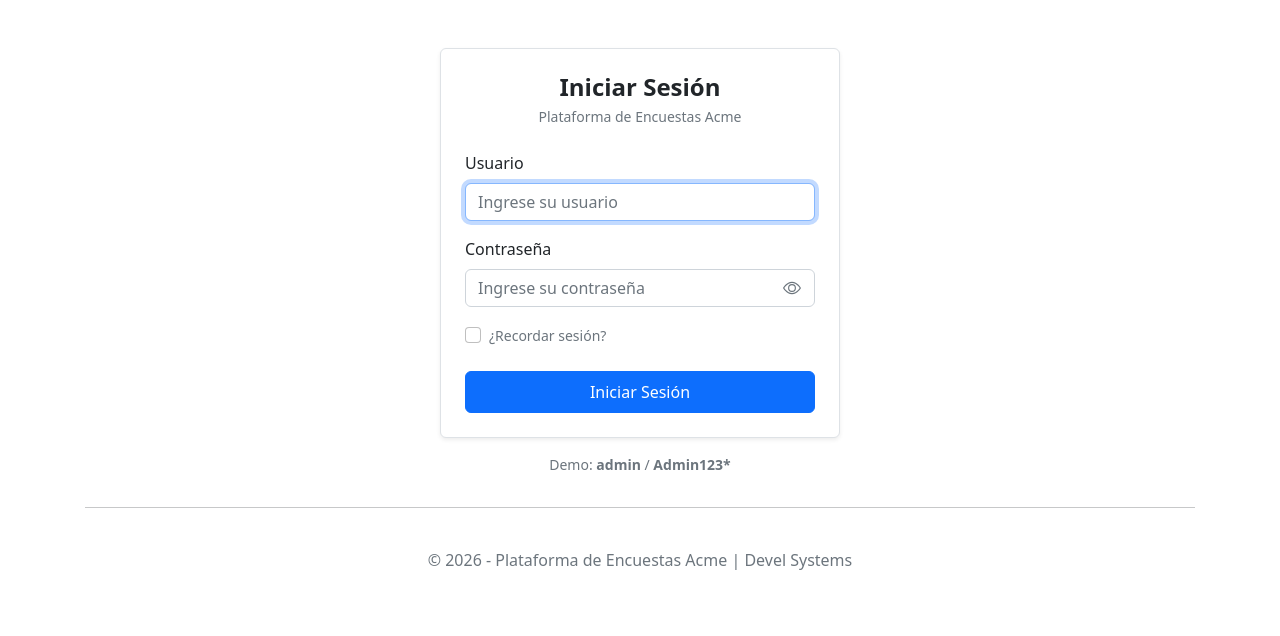
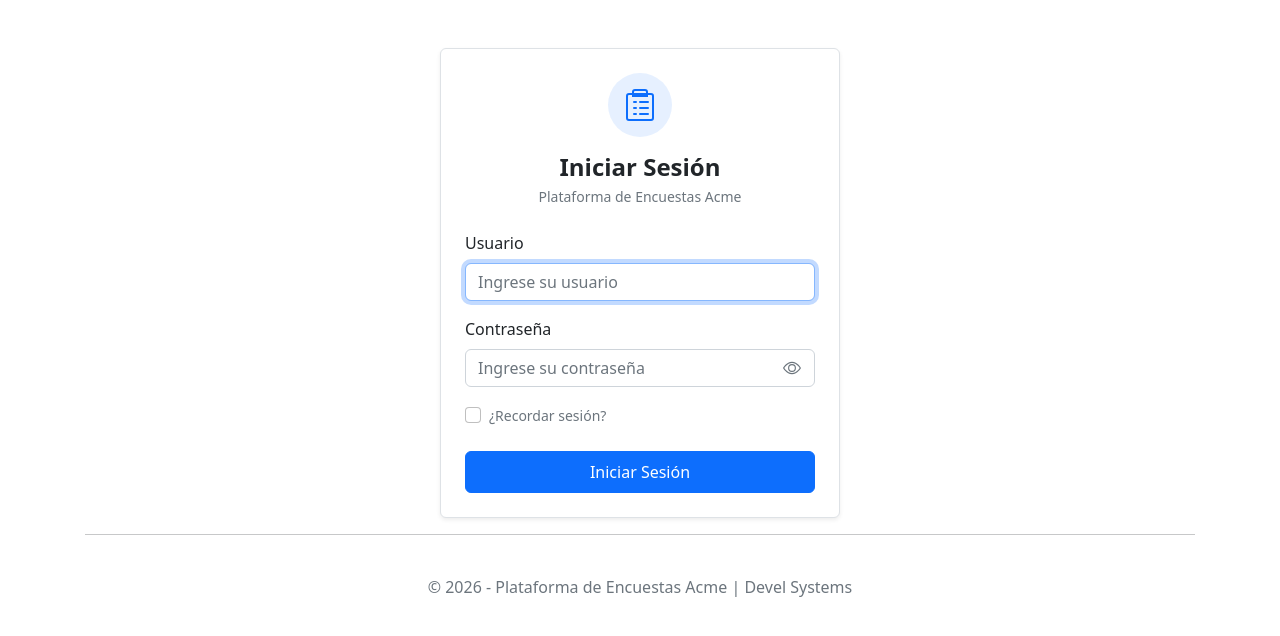
Before and after one commit to windows16/AcmeEncuestasWeb, an ASP.NET MVC app: template Views/Account/Login.cshtml in a window 1280 px wide. Shown: the top 636 px of the page. Run offline with ASP.NET Core 8 and stand-ins for ASP.NET MVC 5, Linux system fonts and the light colour scheme; the template is opened without the code that fills it, so the values that code supplies are empty; the project's own start-up code is not run, and a stand-in starts its controllers and pages; some libraries are stand-ins or nearby versions.

Commit message:
refactor: se quitan las credenciales de la cuenta demo que se mostraban en la pantalla del Login

```diff
--- a/Views/Account/Login.cshtml
+++ b/Views/Account/Login.cshtml
@@ -11,6 +11,13 @@
             <div class="card-body p-4">
 
                 <div class="text-center mb-4">
+                    <div class="rounded-circle bg-primary bg-opacity-10 text-primary d-inline-flex align-items-center justify-content-center mb-3"
+                         style="width: 64px; height: 64px;" aria-hidden="true">
+                        <svg xmlns="http://www.w3.org/2000/svg" width="32" height="32" fill="currentColor" viewBox="0 0 16 16">
+                            <path d="M4 1.5A1.5 1.5 0 0 1 5.5 0h5A1.5 1.5 0 0 1 12 1.5V2h1.5A1.5 1.5 0 0 1 15 3.5v11a1.5 1.5 0 0 1-1.5 1.5h-11A1.5 1.5 0 0 1 1 14.5v-11A1.5 1.5 0 0 1 2.5 2H4v-.5zM5 2h6v-.5a.5.5 0 0 0-.5-.5h-5a.5.5 0 0 0-.5.5V2zm-2.5 1a.5.5 0 0 0-.5.5v11a.5.5 0 0 0 .5.5h11a.5.5 0 0 0 .5-.5v-11a.5.5 0 0 0-.5-.5H12v1H4V3H2.5z"/>
+                            <path d="M4.5 6.5a.5.5 0 0 1 .5-.5h1a.5.5 0 0 1 0 1H5a.5.5 0 0 1-.5-.5zm3 0A.5.5 0 0 1 8 6h4a.5.5 0 0 1 0 1H8a.5.5 0 0 1-.5-.5zm-3 3A.5.5 0 0 1 5 9h1a.5.5 0 0 1 0 1H5a.5.5 0 0 1-.5-.5zm3 0A.5.5 0 0 1 8 9h4a.5.5 0 0 1 0 1H8a.5.5 0 0 1-.5-.5zm-3 3A.5.5 0 0 1 5 12h1a.5.5 0 0 1 0 1H5a.5.5 0 0 1-.5-.5zm3 0A.5.5 0 0 1 8 12h4a.5.5 0 0 1 0 1H8a.5.5 0 0 1-.5-.5z"/>
+                        </svg>
+                    </div>
                     <h4 class="fw-bold mb-1">Iniciar Sesión</h4>
                     <p class="text-muted small mb-0">Plataforma de Encuestas Acme</p>
                 </div>
@@ -75,11 +82,6 @@
 
             </div>
         </div>
-
-        <p class="text-center text-muted small mt-3">
-            Demo: <strong>admin</strong> / <strong>Admin123*</strong>
-        </p>
-
     </div>
 </div>
 
```
Also changed, not shown: README.md, Web.config.
